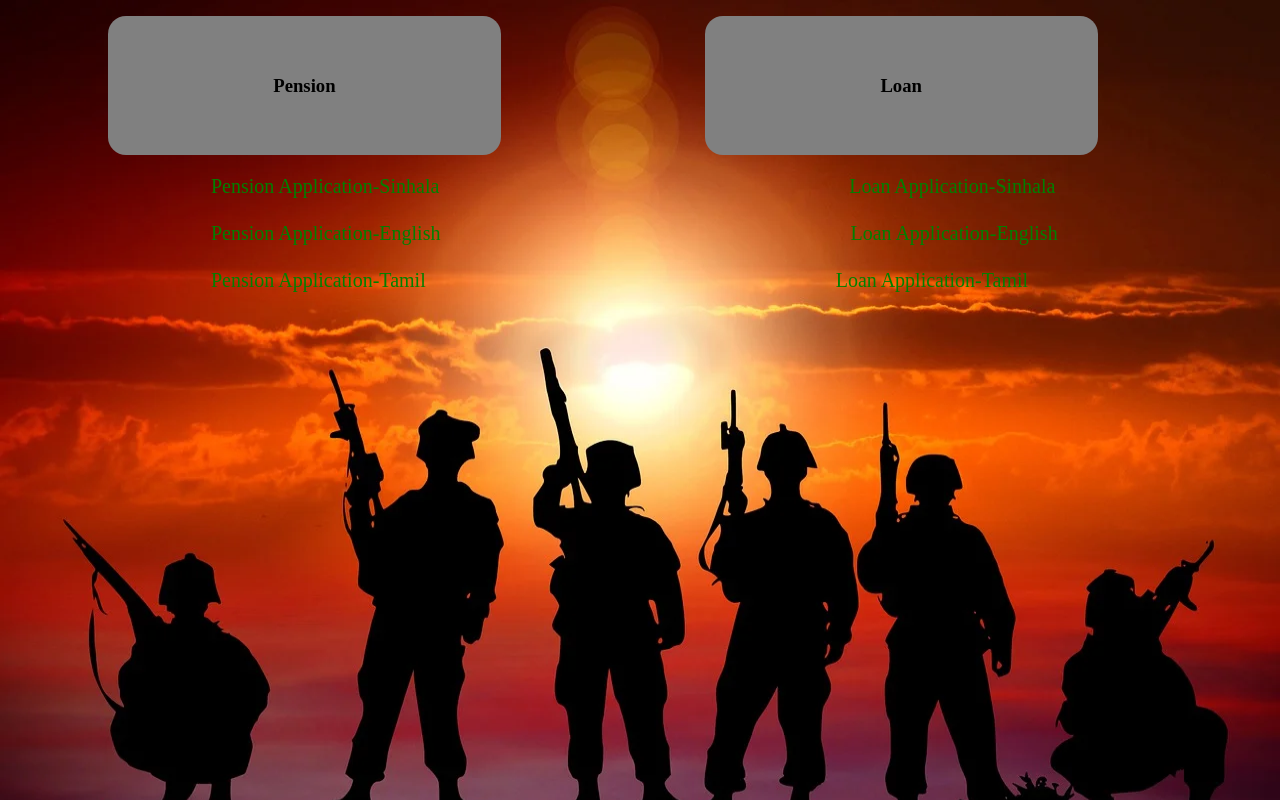
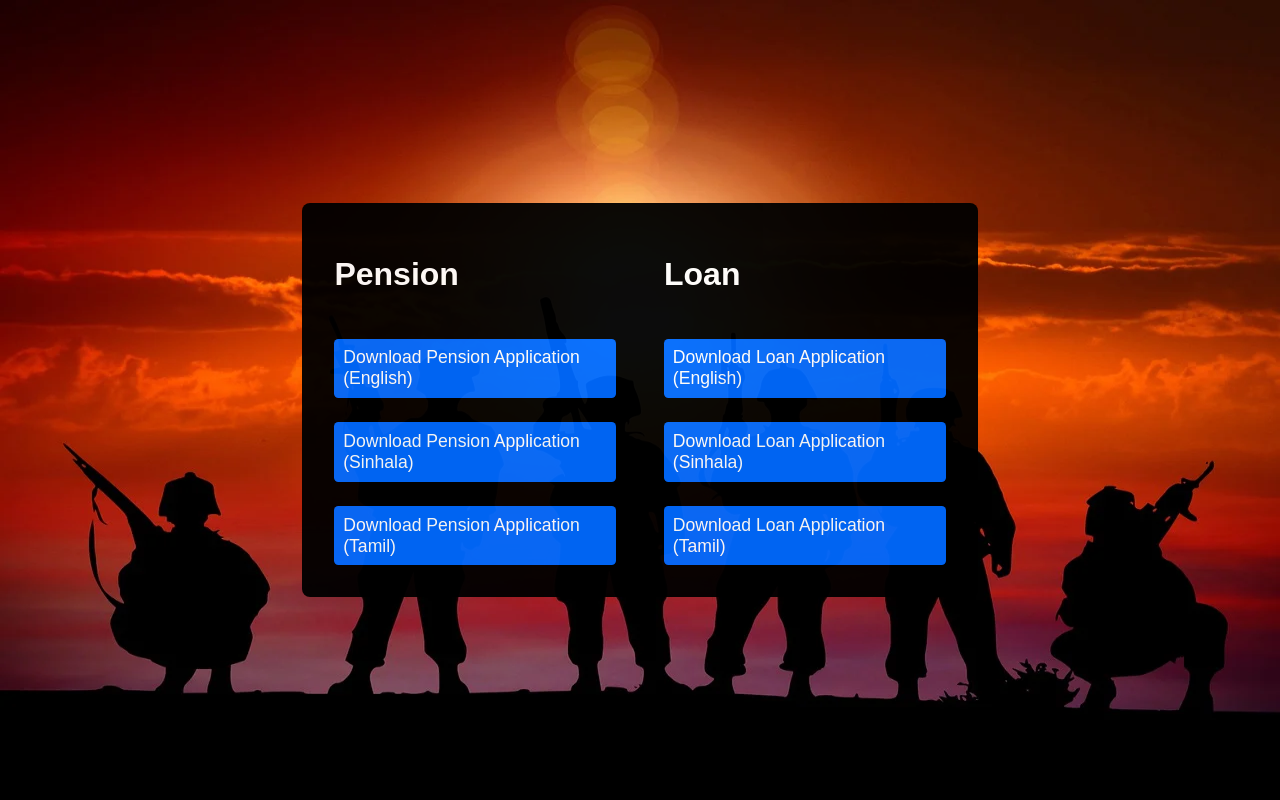
Before and after one commit to BDGKK/Military_Webapp, a website: page client-side/download-application-page/index.html in a window 1280 px wide. Drawn offline with Linux system fonts and the light colour scheme.

Commit message:
Modified Layout of download application page

```diff
--- a/client-side/download-application-page/index.html
+++ b/client-side/download-application-page/index.html
@@ -2,76 +2,61 @@
 <html>
 <head>
   <style>
-    a:link {
-      color: green;
-      background-color: transparent;
+    body {
+      display: flex;
+      padding: 0;
+      margin: 0;
+      background-image: url('soldiers-4679698_1280.png');
+      background-size: 100vw 100vh;
+      font-family: Arial, Helvetica, sans-serif;
+      justify-content: center;
+      align-items: center;
+      height: 100vh;
+      color: white;
+    }
+    main {
+      display: flex;
+      background-color: black;
+      opacity: 95%;
+      padding: 2em;
+      border-radius: 0.5em;
+      gap: 3em;
+    }
+    .container {
+      display: flex;
+      flex-direction: column;
+      gap: 1.5em;
+    }
+    a {
+      background-color: rgb(0, 106, 255);
+      padding: 0.5em;
+      width: 15em;
+      border: none;
+      color: white;
+      border-radius: 0.25em;
       text-decoration: none;
-      font-size: 20px;
-      display: inline-block;
-
-    }
-    a:visited {
-      color: white;
-      background-color: transparent;
-      text-decoration: none;
-      display: inline-block;
+      font-size: 1.1em;
+      transition: 0.1s;
     }
     a:hover {
-      color: orange;
-      background-color: transparent;
-      text-decoration: underline;
+      background-color: rgb(0, 69, 167);
     }
-    a:active {
-      color: white;
-      background-color: transparent;
-      text-decoration: underline;
-    }
-    body {
-      background-image: url('soldiers-4679698_1280.png');
-      background-repeat: no-repeat;
-      background-size: 100% 300%;
-    }
-    .nad, .naz{
-      padding: 40px 70px;
-      width: 20%;
-      text-align: center;
-      display: inline-table;
-      margin: 8px 100px;
-      justify-content: center;
-      background-color: gray;
-      border-radius: 18px;
-      border-color: black;
-    }
-    a {
-      margin-inline: revert-layer;
-      margin: 12px 203px;
-    }
-
-
-
   </style>
 </head>
 <body>
-
-<form>
-  <div class="nad">
-  <h3><center>Pension</center></h3>
-  </div>
-
-  <div class="naz">
-  <h3><center>Loan</center></h3>
-  </div>
-
-</form>
-</div>
-
-<div>
-  <a href="/pension_sinhala.docx">Pension Application-Sinhala</a>
-  <a href="/loan_sinhala.docx">Loan Application-Sinhala</a>
-  <a href="/pension_english.docx">Pension Application-English</a>
-  <a href="/loan_english.docx">Loan Application-English</a>
-  <a href="/pension_tamil.docx">Pension Application-Tamil</a>
-  <a href="/loan_tamil.docx">Loan Application-Tamil</a>
-</div>
+  <main>
+    <div class="container">
+      <h1>Pension</h1>
+      <a href="/pension_english.docx">Download Pension Application (English)</a>
+      <a href="/pension_sinhala.docx">Download Pension Application (Sinhala)</a>
+      <a href="/pension_tamil.docx">Download Pension Application (Tamil)</a>
+    </div>
+    <div class="container">
+      <h1>Loan</h1>
+      <a href="/loan_english.docx">Download Loan Application (English)</a>
+      <a href="/loan_sinhala.docx">Download Loan Application (Sinhala)</a>
+      <a href="/loan_tamil.docx">Download Loan Application (Tamil)</a>
+    </div>
+  </main>
 </body>
 </html>
```
